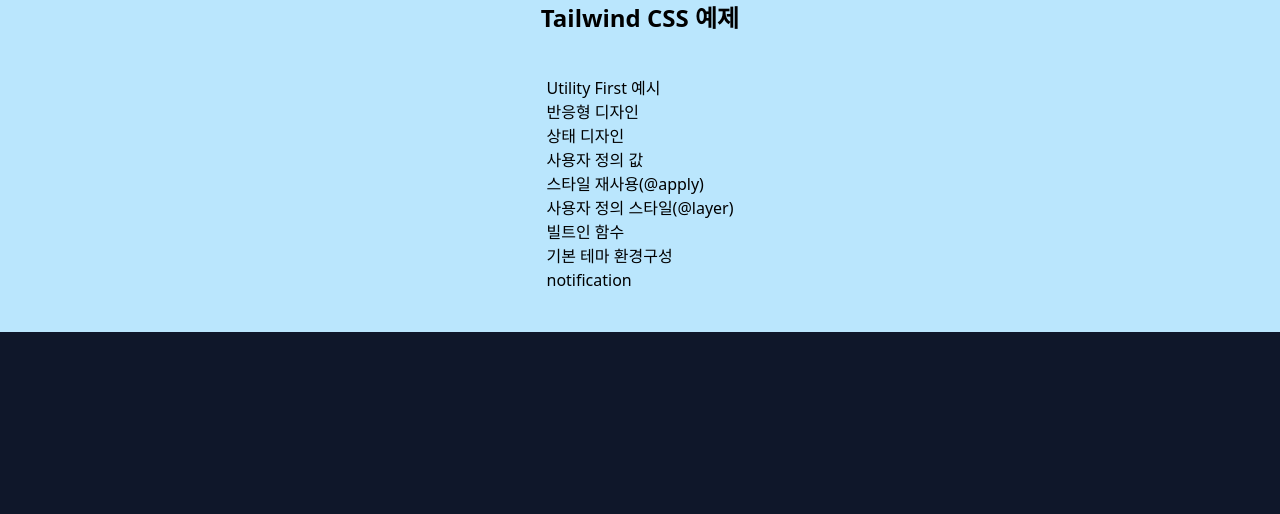
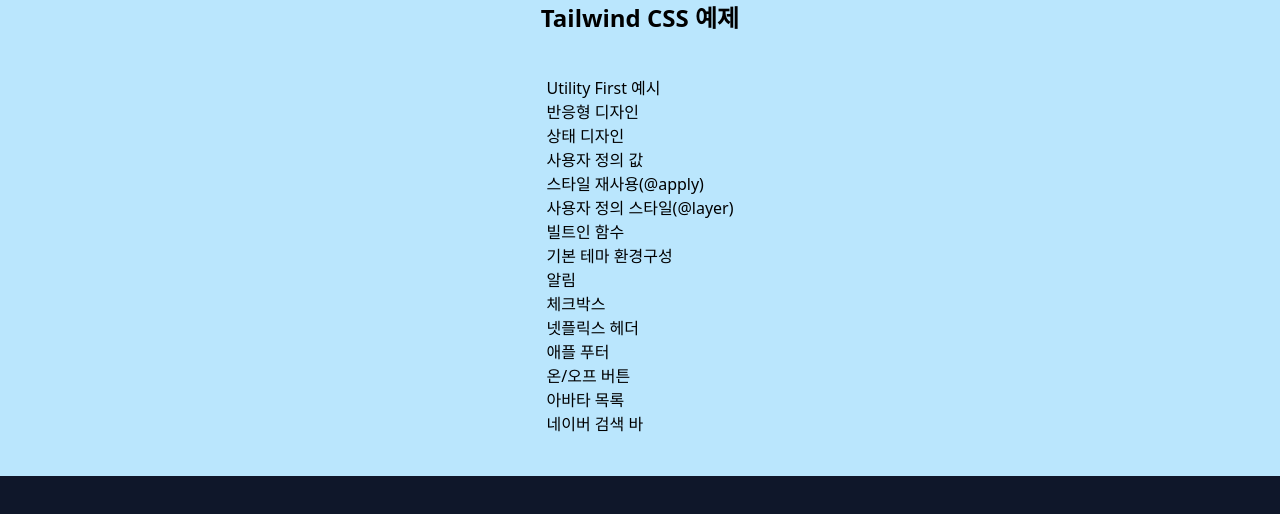
Before and after one commit to Sungwoo00/learn-tailwind, a website: page index.html in a window 1280 px wide. Drawn offline with Linux system fonts and the light colour scheme.

Commit message:
체크박스 스타일

```diff
--- a/index.html
+++ b/index.html
@@ -19,7 +19,13 @@
         <li><a href="/src/views/06-layer.html">사용자 정의 스타일(@layer)</a></li>
         <li><a href="/src/views/07-built-in.html">빌트인 함수</a></li>
         <li><a href="/src/views/08-theme-config.html">기본 테마 환경구성</a></li>
-        <li><a href="/src/views/09-notification.html">notification</a></li>
+        <li><a href="/src/views/09-notification.html">알림</a></li>
+        <li><a href="/src/views/10-checkbox.html">체크박스</a></li>
+        <li><a href="/src/views/11-netflix-header.html">넷플릭스 헤더</a></li>
+        <li><a href="/src/views/12-apple-footer.html">애플 푸터</a></li>
+        <li><a href="/src/views/13-on-off-button.html">온/오프 버튼</a></li>
+        <li><a href="/src/views/14-avatar-list.html">아바타 목록</a></li>
+        <li><a href="/src/views/15-search-bar.html">네이버 검색 바</a></li>
       </ul>
     </div>
   </body>
```
Also changed, not shown: src/views/10-checkbox.html (added, +22 -0 lines), src/styles/output.css.
